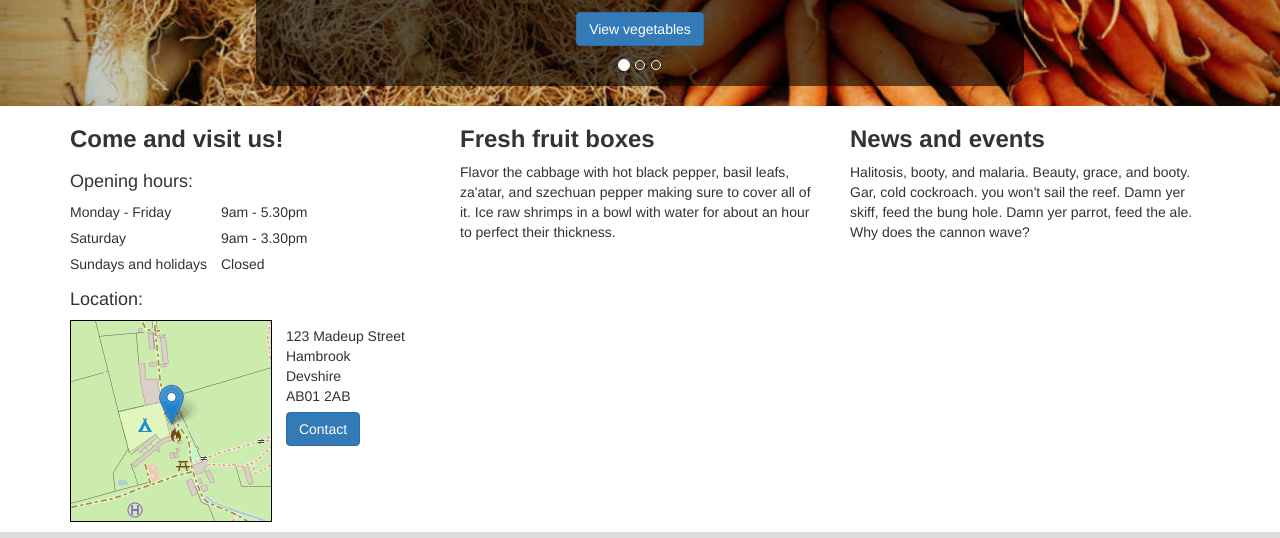
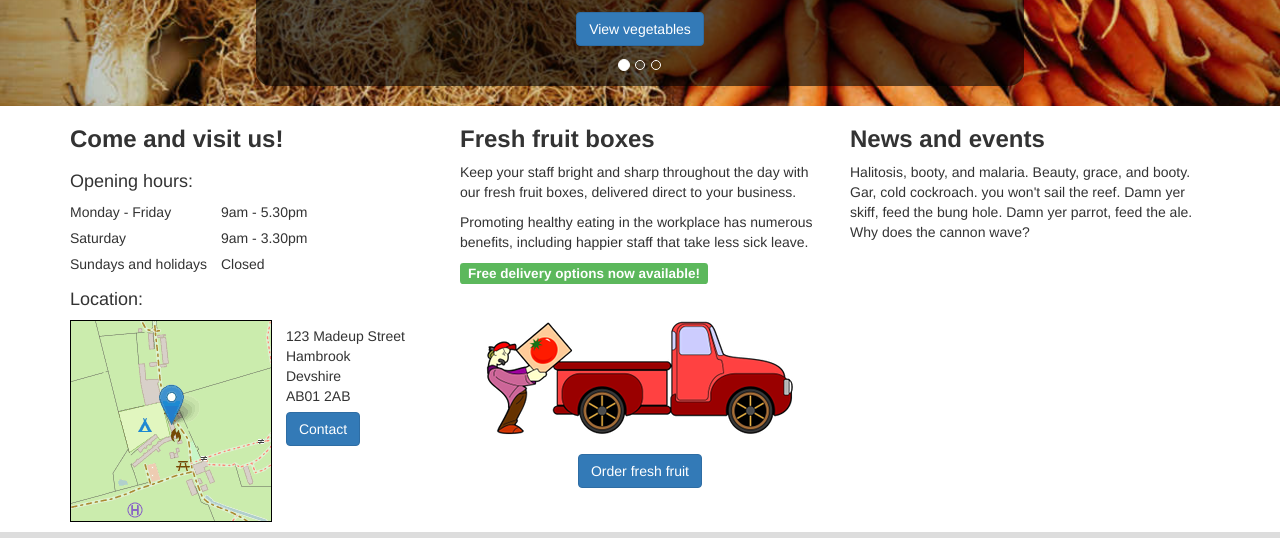
Before and after one commit to jamcoy/Fictitious-Greengrocer, a website: page index.html in a window 1280 px wide. Shown: the part 394-932 px from the top of the page. Drawn offline with nearby package versions, Linux system fonts and the light colour scheme; some packages are replaced by stand-ins of ours.

Commit message:
Add content to fresh fruit boxes on home page

```diff
--- a/css/style.css
+++ b/css/style.css
@@ -106,6 +106,24 @@ body {
     height: 350px;
 }
 
+#fruitButtonDiv{
+    margin-top: 20px;
+    text-align: center;
+    display: inline-block;
+    width: 100%;
+}
+
+#fruitBox img{
+    text-align: center;
+    width: 100%;
+    max-width: 360px;
+    display: inline-block;
+}
+
+#fruitBoxButton{
+    margin-top: 10px;
+}
+
 footer{
     box-sizing: border-box;
     width: 100%;
--- a/templates/home.html
+++ b/templates/home.html
@@ -96,11 +96,18 @@
             </div>
         </div>
         <div class="box col-sm-4">
-            <div class="columnInners">
+            <div class="columnInners" id="fruitBox">
                 <h3>Fresh fruit boxes</h3>
-                <p>Flavor the cabbage with hot black pepper, basil leafs, za'atar, and szechuan pepper making sure to cover
-                    all of it. Ice raw shrimps in a bowl with water for about an hour to perfect their thickness.
-                </p>
+                <p>Keep your staff bright and sharp throughout the day with our fresh fruit boxes, delivered direct to
+                    your business.</p>
+                <p>Promoting healthy eating in the workplace has numerous benefits, including happier staff that take
+                    less sick leave.</p>
+                <h4><span class="label label-success">Free delivery options now available!</span></h4>
+
+                <div id="fruitButtonDiv">
+                    <img src="/img/deliveryVanSmall.png" alt="Delivery van"/>
+                    <a href="#/contact" class="btn btn-primary" id="fruitBoxButton">Order fresh fruit</a>
+                </div>
             </div>
         </div>
         <div class="box col-sm-4">
```
Also changed, not shown: img/deliveryVan.png (added), img/deliveryVanSmall.png (added), img/fruitBasket.png (added).
